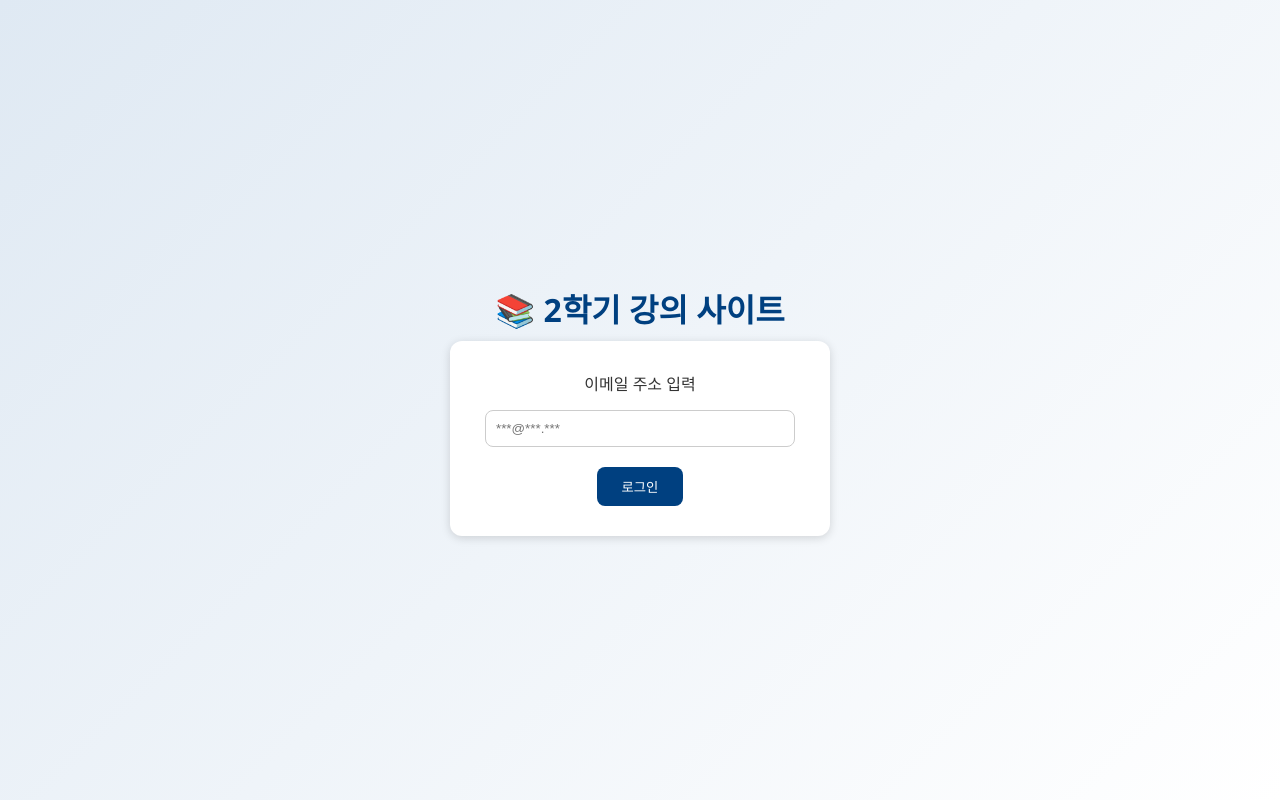
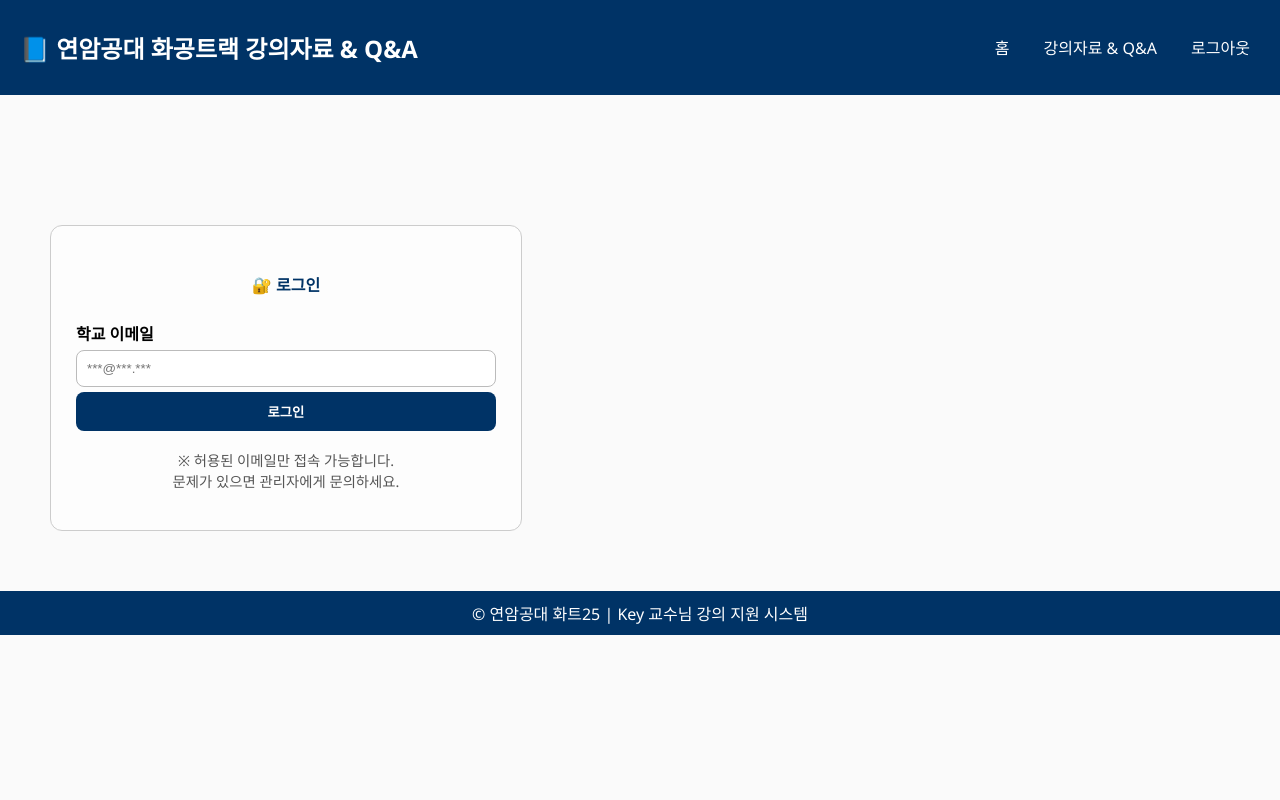
Before and after one commit to keyj-9bot/hwat25_2nd_term_lecture, a Flask app: page /login in a window 1280 px wide. Run offline with Flask 3, Linux system fonts and the light colour scheme.

Commit message:
Finalize login system, style updates, and layout fixes

```diff
--- a/app.py
+++ b/app.py
@@ -1,6 +1,7 @@
+
 # -*- coding: utf-8 -*-
 """
-📘 연암공대 화공트랙 강의자료 + 로그인 시스템 (Render 절대경로 대응)
+📘 연암공대 화공트랙 강의자료 + 로그인 시스템 (Render 안정버전)
 """
 
 from flask import Flask, render_template, request, redirect, url_for, flash, session
@@ -31,12 +32,8 @@ def health_check():
 # ─────────────────────────────
 @app.route("/login", methods=["GET", "POST"])
 def login():
-    # 절대경로로 allowed_emails.txt 읽기
     if not os.path.exists(ALLOWED_EMAILS_FILE):
         return "⚠️ allowed_emails.txt 파일이 서버에 없습니다.", 500
-
-
-
 
     with open(ALLOWED_EMAILS_FILE, "r", encoding="utf-8-sig") as f:
         allowed_emails = [line.strip().lower() for line in f if line.strip()]
@@ -74,15 +71,54 @@ def login_required(f):
 
 
 # ─────────────────────────────
-# 📘 강의자료 페이지
+# 📘 강의자료 + Q&A 페이지
 # ─────────────────────────────
-@app.route("/lecture")
+@app.route("/lecture", methods=["GET", "POST"])
 @login_required
 def lecture():
+    # 📄 강의자료
     data = []
     if os.path.exists(DATA_FILE):
         data = pd.read_csv(DATA_FILE, dtype=str).fillna("").to_dict("records")
-    return render_template("lecture.html", data=data)
+
+    # 💬 Q&A 데이터 로드
+    qna = []
+    if os.path.exists(QNA_FILE):
+        qna = pd.read_csv(QNA_FILE, dtype=str).fillna("").to_dict("records")
+
+    # 💬 POST 처리
+    if request.method == "POST":
+        action = request.form.get("action")
+        name = request.form.get("name", "익명")
+        question = request.form.get("question", "").strip()
+        password = request.form.get("password", "").strip()
+
+        # 📝 질문 등록
+        if action == "add_qna" and question:
+            new_entry = {
+                "이름": name,
+                "질문": question,
+                "비밀번호": password,
+                "등록시각": datetime.now().strftime("%Y-%m-%d %H:%M")
+            }
+            qna.append(new_entry)
+            pd.DataFrame(qna).to_csv(QNA_FILE, index=False, encoding="utf-8-sig")
+            flash("✅ 질문이 등록되었습니다.", "success")
+
+        # ❌ 질문 삭제
+        elif action == "delete_qna":
+            idx = int(request.form.get("index", -1))
+            if 0 <= idx < len(qna):
+                if qna[idx]["비밀번호"] == password or password == "5555":
+                    del qna[idx]
+                    pd.DataFrame(qna).to_csv(QNA_FILE, index=False, encoding="utf-8-sig")
+                    flash("🗑️ 삭제되었습니다.", "info")
+                else:
+                    flash("❌ 비밀번호가 일치하지 않습니다.", "danger")
+
+        return redirect(url_for("lecture"))
+
+    return render_template("lecture.html", data=data, qna=qna)
 
 
 # ✅ 홈 리디렉션
@@ -90,6 +126,7 @@ def lecture():
 def home():
     return redirect(url_for("login"))
 
+
 print("✅ Flask app loaded successfully, available routes:")
 print([r.rule for r in app.url_map.iter_rules()])
 
--- a/static/style.css
+++ b/static/style.css
@@ -1,3 +1,6 @@
+/* ─────────────────────────────
+📘 기본 전역 스타일
+───────────────────────────── */
 body {
   font-family: 'Segoe UI', sans-serif;
   margin: 0;
@@ -5,6 +8,9 @@ body {
   background: #fafafa;
 }
 
+/* ─────────────────────────────
+📘 헤더 / 네비게이션
+───────────────────────────── */
 header {
   background: #2b3a67;
   color: white;
@@ -33,10 +39,16 @@ nav a:hover {
   color: #ffcccc !important;
 }
 
+/* ─────────────────────────────
+📘 메인 콘텐츠
+───────────────────────────── */
 main {
   padding: 30px;
 }
 
+/* ─────────────────────────────
+📊 테이블 스타일
+───────────────────────────── */
 table {
   width: 100%;
   border-collapse: collapse;
@@ -52,15 +64,20 @@ th {
   background: #eee;
 }
 
+/* ─────────────────────────────
+📘 버튼 스타일
+───────────────────────────── */
 button {
   background: #4CAF50;
   color: white;
   border: none;
   padding: 8px 12px;
   cursor: pointer;
+  border-radius: 4px;
 }
 
-button.delete {
+button.delete,
+.btn-delete {
   background: #e74c3c;
 }
 
@@ -68,26 +85,7 @@ button:hover {
   opacity: 0.9;
 }
 
-textarea, input[type=text] {
-  width: 100%;
-  padding: 8px;
-  margin: 5px 0;
-}
-
-.message {
-  color: #0077cc;
-  font-weight: bold;
-}
-
-footer {
-  background: #2b3a67;
-  color: white;
-  text-align: center;
-  padding: 10px;
-  margin-top: 30px;
-}
-
-
+/* 추가 버튼 유형 */
 .btn-upload {
   background-color: #4CAF50;
   color: white;
@@ -123,17 +121,79 @@ footer {
   text-decoration: none;
 }
 
-.btn-delete {
-  background-color: #e53935;
-  color: white;
-  padding: 4px 8px;
-  border: none;
-  border-radius: 4px;
-  cursor: pointer;
+/* ─────────────────────────────
+📘 입력 폼 / 텍스트 영역
+───────────────────────────── */
+textarea,
+input[type=text],
+input[type=email],
+input[type=password] {
+  width: 100%;
+  padding: 8px;
+  margin: 5px 0;
+  border: 1px solid #bbb;
+  border-radius: 6px;
+  box-sizing: border-box;
 }
 
+input:focus, textarea:focus {
+  outline: none;
+  border-color: #2b3a67;
+  box-shadow: 0 0 3px rgba(43, 58, 103, 0.4);
+}
+
+/* ─────────────────────────────
+📘 알림 메시지 (flash)
+───────────────────────────── */
+.alert-success {
+  background: #e6f7e6;
+  color: #206020;
+  border: 1px solid #b5e7b5;
+  padding: 10px;
+  border-radius: 6px;
+  margin-bottom: 10px;
+}
+
+.alert-danger {
+  background: #fdecea;
+  color: #a83232;
+  border: 1px solid #f5b5b5;
+  padding: 10px;
+  border-radius: 6px;
+  margin-bottom: 10px;
+}
+
+.alert-warning {
+  background: #fff4e5;
+  color: #8a6d3b;
+  border: 1px solid #ffd699;
+  padding: 10px;
+  border-radius: 6px;
+  margin-bottom: 10px;
+}
+
+.alert-info {
+  background: #eaf4fc;
+  color: #31708f;
+  border: 1px solid #bcdffb;
+  padding: 10px;
+  border-radius: 6px;
+  margin-bottom: 10px;
+}
+
+/* ─────────────────────────────
+📘 기타 텍스트 및 메시지
+───────────────────────────── */
 .message {
   color: #333;
   margin-top: 10px;
   font-weight: bold;
 }
+
+footer {
+  background: #2b3a67;
+  color: white;
+  text-align: center;
+  padding: 10px;
+  margin-top: 30px;
+}
--- a/templates/base.html
+++ b/templates/base.html
@@ -1,4 +1,3 @@
-
 <!DOCTYPE html>
 <html lang="ko">
 <head>
@@ -12,12 +11,24 @@
     <nav>
       <a href="{{ url_for('home') }}" style="color:white;margin-right:20px;">홈</a>
       <a href="{{ url_for('lecture') }}" style="color:white;margin-right:20px;">강의자료 & Q&A</a>
-
+      <a href="{{ url_for('logout') }}" style="color:white;">로그아웃</a>
     </nav>
   </header>
+
   <main class="container" style="margin:20px;">
+    {% with messages = get_flashed_messages(with_categories=true) %}
+      {% if messages %}
+        <div style="margin-bottom:10px;">
+          {% for category, msg in messages %}
+            <div style="padding:10px; border-radius:8px; margin-bottom:6px;"
+                 class="alert alert-{{ category }}">{{ msg }}</div>
+          {% endfor %}
+        </div>
+      {% endif %}
+    {% endwith %}
     {% block content %}{% endblock %}
   </main>
+
   <footer style="background:#003366;color:white;text-align:center;padding:10px;">
     © 연암공대 화트25 | Key 교수님 강의 지원 시스템
   </footer>
--- a/templates/login.html
+++ b/templates/login.html
@@ -1,79 +1,29 @@
-<!DOCTYPE html>
-<html lang="ko">
-<head>
-  <meta charset="UTF-8">
-  <title>2학기 강의 사이트 - 로그인</title>
-  <link rel="stylesheet" href="{{ url_for('static', filename='style.css') }}">
-  <style>
-    body {
-      font-family: 'Segoe UI', sans-serif;
-      display: flex;
-      flex-direction: column;
-      align-items: center;
-      justify-content: center;
-      height: 100vh;
-      background: linear-gradient(135deg, #dfe9f3 0%, #ffffff 100%);
-    }
-    h1 {
-      color: #004080;
-      margin-bottom: 10px;
-    }
-    form {
-      background: white;
-      padding: 30px;
-      border-radius: 12px;
-      box-shadow: 0 2px 10px rgba(0,0,0,0.15);
-      width: 320px;
-      text-align: center;
-    }
-    label {
-      color: #333;
-      font-weight: 500;
-    }
-    input[type="email"] {
-      width: 90%;
-      padding: 10px;
-      margin-top: 15px;
-      border: 1px solid #ccc;
-      border-radius: 8px;
-    }
-    input[type="submit"] {
-      margin-top: 20px;
-      padding: 10px 25px;
-      background-color: #004080;
-      color: white;
-      border: none;
-      border-radius: 8px;
-      cursor: pointer;
-      transition: background 0.3s;
-    }
-    input[type="submit"]:hover {
-      background-color: #0073e6;
-    }
-    .flash {
-      margin-top: 20px;
-      font-weight: 500;
-    }
-    .flash.success { color: green; }
-    .flash.danger { color: red; }
-    .flash.warning { color: #ff8c00; }
-    .flash.info { color: #555; }
-  </style>
-</head>
-<body>
-  <h1>📚 2학기 강의 사이트</h1>
+{% extends "base.html" %}
+{% block content %}
+<div class="container" style="max-width:420px;margin-top:80px;padding:25px;border:1px solid #ccc;border-radius:12px;background:#fdfdfd;">
+
+  <h4 style="text-align:center;color:#003366;margin-bottom:25px;">🔐 로그인</h4>
+
+  <!-- 로그인 폼 -->
   <form method="POST">
-    <label for="email">이메일 주소 입력</label><br>
-    <input type="email" name="email" id="email" placeholder="***@***.***" required><br>
-    <input type="submit" value="로그인">
+    <div class="mb-3">
+      <label for="email" class="form-label" style="font-weight:bold;">학교 이메일</label>
+      <input type="email" id="email" name="email" class="form-control"
+             placeholder="***@***.***" required
+             style="width:100%;padding:10px;border-radius:8px;border:1px solid #bbb;">
+    </div>
 
-    {% with messages = get_flashed_messages(with_categories=true) %}
-      {% if messages %}
-        {% for category, message in messages %}
-          <div class="flash {{ category }}">{{ message }}</div>
-        {% endfor %}
-      {% endif %}
-    {% endwith %}
+    <button type="submit"
+            style="width:100%;padding:10px;background-color:#003366;color:white;
+                   border:none;border-radius:8px;font-weight:bold;cursor:pointer;">
+      로그인
+    </button>
   </form>
-</body>
-</html>
+
+  <!-- 안내문 -->
+  <p style="margin-top:18px;font-size:0.9em;color:#555;text-align:center;">
+    ※ 허용된 이메일만 접속 가능합니다.<br>
+    문제가 있으면 관리자에게 문의하세요.
+  </p>
+</div>
+{% endblock %}
```
